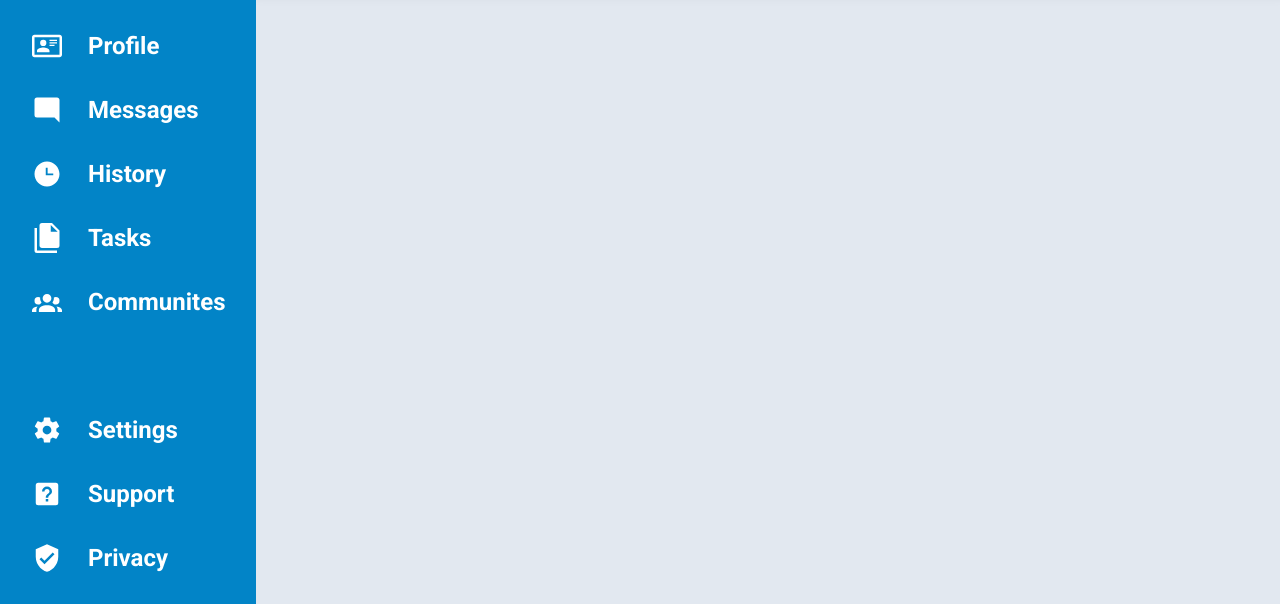
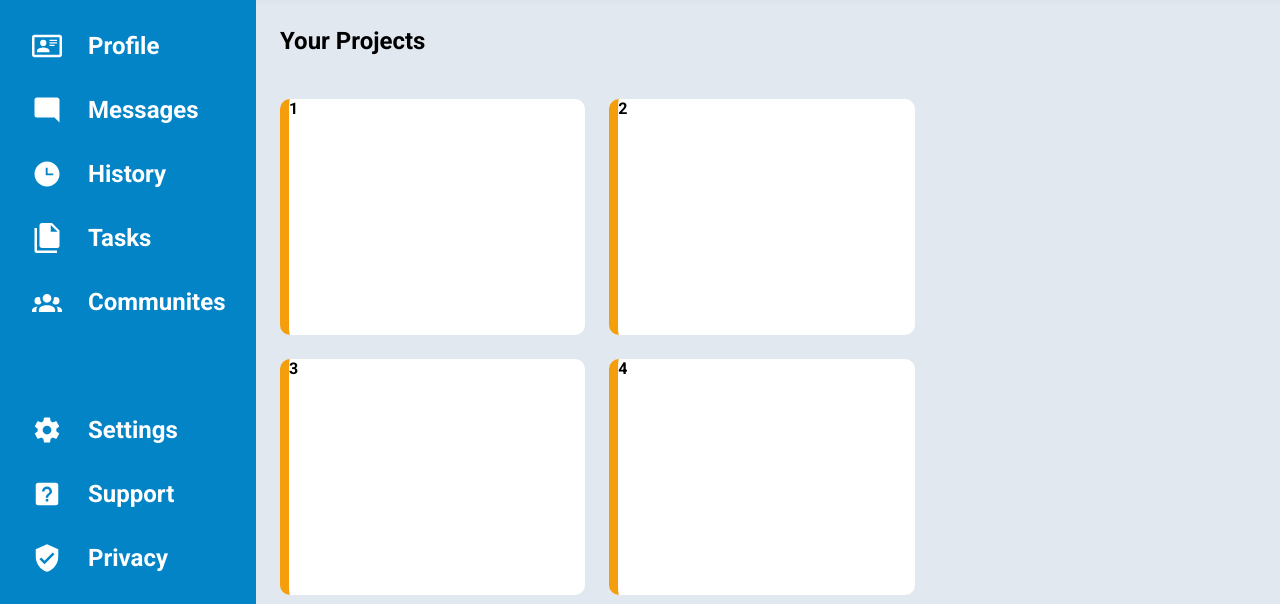
Before and after one commit to Ammon-Faust/admin-dashboard, a plain HTML site: page index.html in a window 1280 px wide. Shown: the part 196-800 px from the top of the page. Drawn offline with Linux system fonts and the light colour scheme.

Commit message:
add: content grid, styled cards

```diff
--- a/index.html
+++ b/index.html
@@ -72,7 +72,19 @@
                 <h2>Privacy</h2>
             </div>
         </div>
-        <div class="content"></div>
+        <div class="content">
+            <div class="content-left">
+                <h2 id="projects">Your Projects</h2>
+                <br>
+                <div class="card1" id="card">1</div>
+                <div class="card2" id="card">2</div>
+                <div class="card3" id="card">3</div>
+                <div class="card4" id="card">4</div>
+                <div class="card5" id="card">5</div>
+                <div class="card6" id="card">6</div>
+            </div>
+            <dic class="content-right"></dic>
+        </div>
     </div>
 </body>
 </html>
--- a/styles.css
+++ b/styles.css
@@ -131,4 +131,25 @@ button {
 
 .content {
     background-color: #e2e8f0;
+    display: grid;
+    grid-template-columns: 2fr 1fr;
 }
+
+.content-left {
+    display: grid;
+    grid-template-columns: 1fr 1fr;
+    grid-template-rows: .2fr 3fr 3fr 3fr;
+    margin: 1.5rem 1.5rem 1.5rem 1.5rem;
+    gap: 1.5rem;
+}
+
+#card {
+    background-color: white;
+    border-left: #f59e0b solid 9px;
+    border-radius: 10px;
+}
+
+
+.content-right {
+
+}
```
